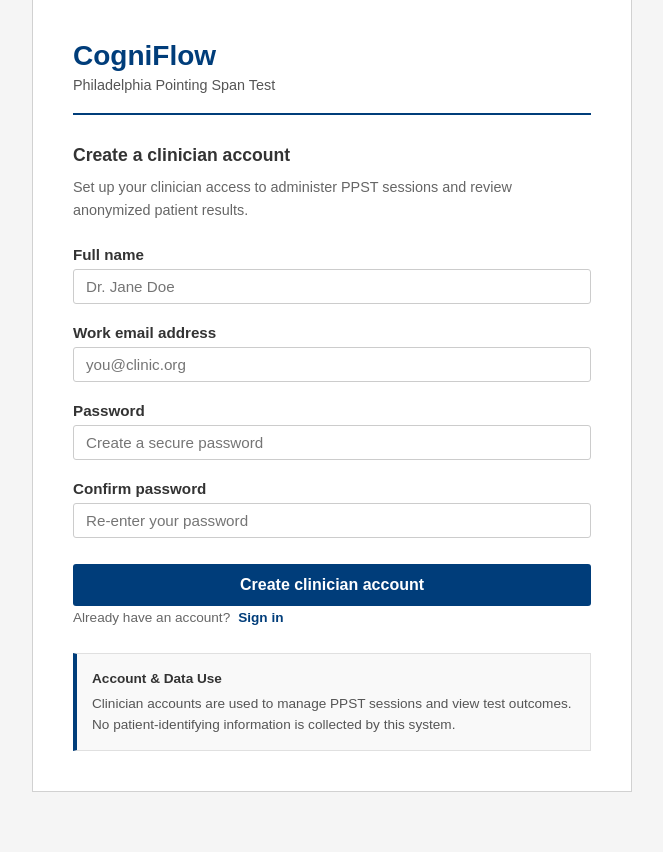
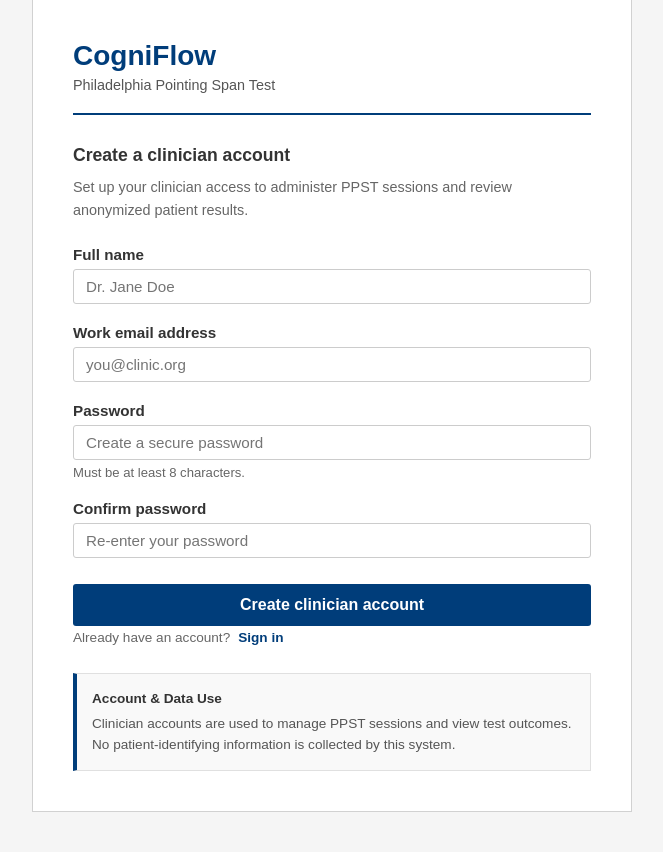
Before and after one commit to Senior-Year-Project-Team/cogniflow, a Django app: page /clinician/register/ in a window 1280 px wide. Shown: the part 61-913 px from the top of the page, without its empty margins (308-971 px from the left). Before the commit the page ends 853 px from the top, so only its background shows below. Run offline with Django 4.2, Linux system fonts and the light colour scheme.

Commit message:
feat: add password requirements hint to registration form

```diff
--- a/ppst/templates/ppst/clinician_register.html
+++ b/ppst/templates/ppst/clinician_register.html
@@ -215,6 +215,8 @@
             placeholder="Create a secure password"
             required
           />
+          <p style="color:#666;font-size:0.82rem;margin-top:5px;">Must be at least 8 characters.
+          </p>
         </div>
 
         <div class="form-group">
```
